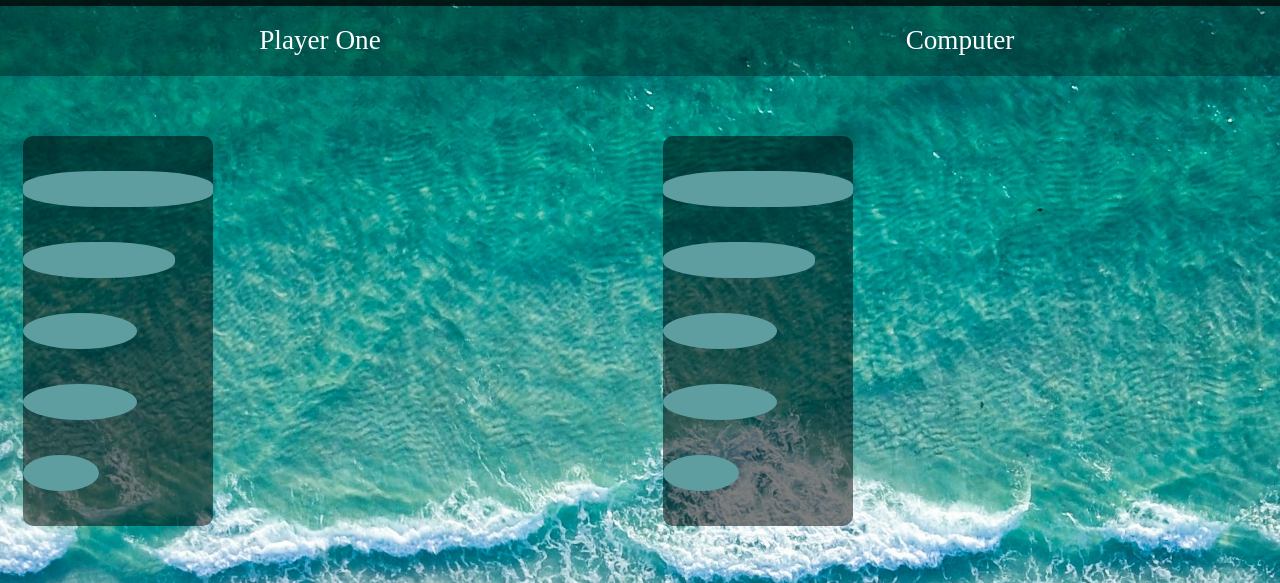
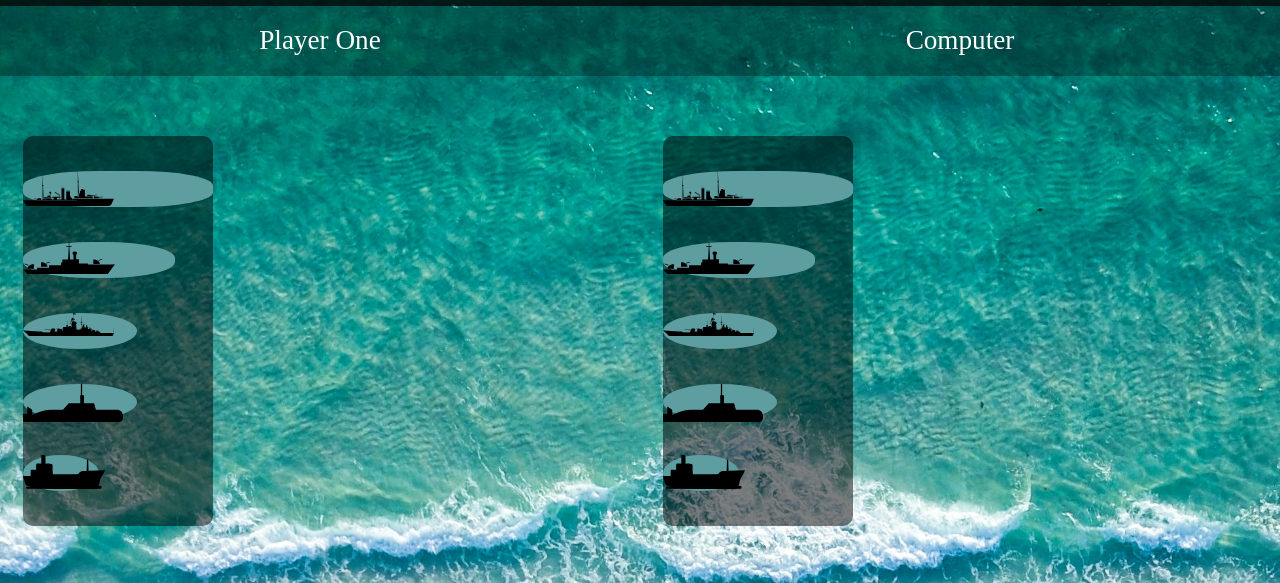
Before and after one commit to mel-121821/battleship, a website built with webpack: page src/template.html in a window 1280 px wide. Shown: the part 94-677 px from the top of the page. Built offline with nearby package versions, Linux system fonts and the light colour scheme.

Commit message:
FEAT: add ship icons to the ship-select menu
remove duplicate div closing tags

```diff
--- a/src/template.html
+++ b/src/template.html
@@ -14,26 +14,36 @@
         <div class="inputs">
           <legend>Player 1:</legend>
           <fieldset class="player-1">
-              <input type="radio" id="p1-human" name="p1-type" value="human" checked/>
+            <input
+              type="radio"
+              id="p1-human"
+              name="p1-type"
+              value="human"
+              checked
+            />
             <label for="p1-human">Human</label>
-              <input type="radio" id="p1-comp" name="p1-type" value="computer"/>
+            <input type="radio" id="p1-comp" name="p1-type" value="computer" />
             <label for="p1-comp">Computer</label>
           </fieldset>
           <label for="p1-name">Name:</label>
-            <input type="text" id="p1-name" name="p1-name">
+          <input type="text" id="p1-name" name="p1-name" />
           <legend>Player 2:</legend>
           <fieldset class="player-2">
-              <input type="radio" id="p2-human" name="p2-type" value="human" checked/>
+            <input
+              type="radio"
+              id="p2-human"
+              name="p2-type"
+              value="human"
+              checked
+            />
             <label for="p2-human">Human</label>
-              <input type="radio" id="p2-comp" name="p2-type" value="computer"/>
+            <input type="radio" id="p2-comp" name="p2-type" value="computer" />
             <label for="p2-comp">Computer</label>
           </fieldset>
           <label for="p2-name">Name</label>
-              <input type="text" id="p2-name" name="p2-name">
-          </div>
-
+          <input type="text" id="p2-name" name="p2-name" />
           <div class="start-btn">
-            <input type="submit" value="Start Game!">
+            <input type="submit" value="Start Game!" />
           </div>
         </div>
       </form>
@@ -58,8 +68,7 @@
     </dialog>
     <dialog class="end-game">
       <button class="close">X</button>
-      <p><span></span> wins!
-      </p>
+      <p><span></span> wins!</p>
       <button class="replay">Play again</button>
     </dialog>
     <div class="img-wrapper">
@@ -67,17 +76,26 @@
         <div class="header">
           <h1>Battleship</h1>
         </div>
-
         <div class="main">
           <div class="p1 column">
             <div class="name">Player One</div>
             <div class="board-wrapper">
               <div class="ship-select">
-                  <div class="ship carrier"></div>
-                  <div class="ship battleship"></div>
-                  <div class="ship destroyer"></div>
-                  <div class="ship submarine"></div>
-                  <div class="ship patrol-boat"></div>
+                <div class="ship carrier">
+                  <img src="./icon/carrier.svg" alt="carrier" />
+                </div>
+                <div class="ship battleship">
+                  <img src="./icon/battleship.svg" alt="battleship" />
+                </div>
+                <div class="ship destroyer">
+                  <img src="./icon/destroyer.svg" alt="destroyer" />
+                </div>
+                <div class="ship submarine">
+                  <img src="./icon/submarine.svg" alt="submarine" />
+                </div>
+                <div class="ship patrol-boat">
+                  <img src="./icon/patrol-boat.svg" alt="patrol boat" />
+                </div>
               </div>
               <div class="board"></div>
             </div>
@@ -87,11 +105,21 @@
             <div class="name">Computer</div>
             <div class="board-wrapper">
               <div class="ship-select">
-                  <div class="ship carrier"></div>
-                  <div class="ship battleship"></div>
-                  <div class="ship destroyer"></div>
-                  <div class="ship submarine"></div>
-                  <div class="ship patrol-boat"></div>
+                <div class="ship carrier">
+                  <img src="./icon/carrier.svg" alt="carrier" />
+                </div>
+                <div class="ship battleship">
+                  <img src="./icon/battleship.svg" alt="battleship" />
+                </div>
+                <div class="ship destroyer">
+                  <img src="./icon/destroyer.svg" alt="destroyer" />
+                </div>
+                <div class="ship submarine">
+                  <img src="./icon/submarine.svg" alt="submarine" />
+                </div>
+                <div class="ship patrol-boat">
+                  <img src="./icon/patrol-boat.svg" alt="patrol boat" />
+                </div>
               </div>
               <div class="board"></div>
             </div>
@@ -100,14 +128,11 @@
         </div>
 
         <div class="footer">
-          <div class="text">
-            Created by M.e.l.
-          </div>
+          <div class="text">Created by M.e.l.</div>
           <div class="icon">
             <a href="https://github.com/mel-121821/battleship" target="_blank">
-              <img src="./icon/github.svg" alt="github logo">
+              <img src="./icon/github.svg" alt="github logo" />
             </a>
-          </div>
           </div>
         </div>
       </div>
```
Lines whose indentation alone changed are shown as unchanged.
